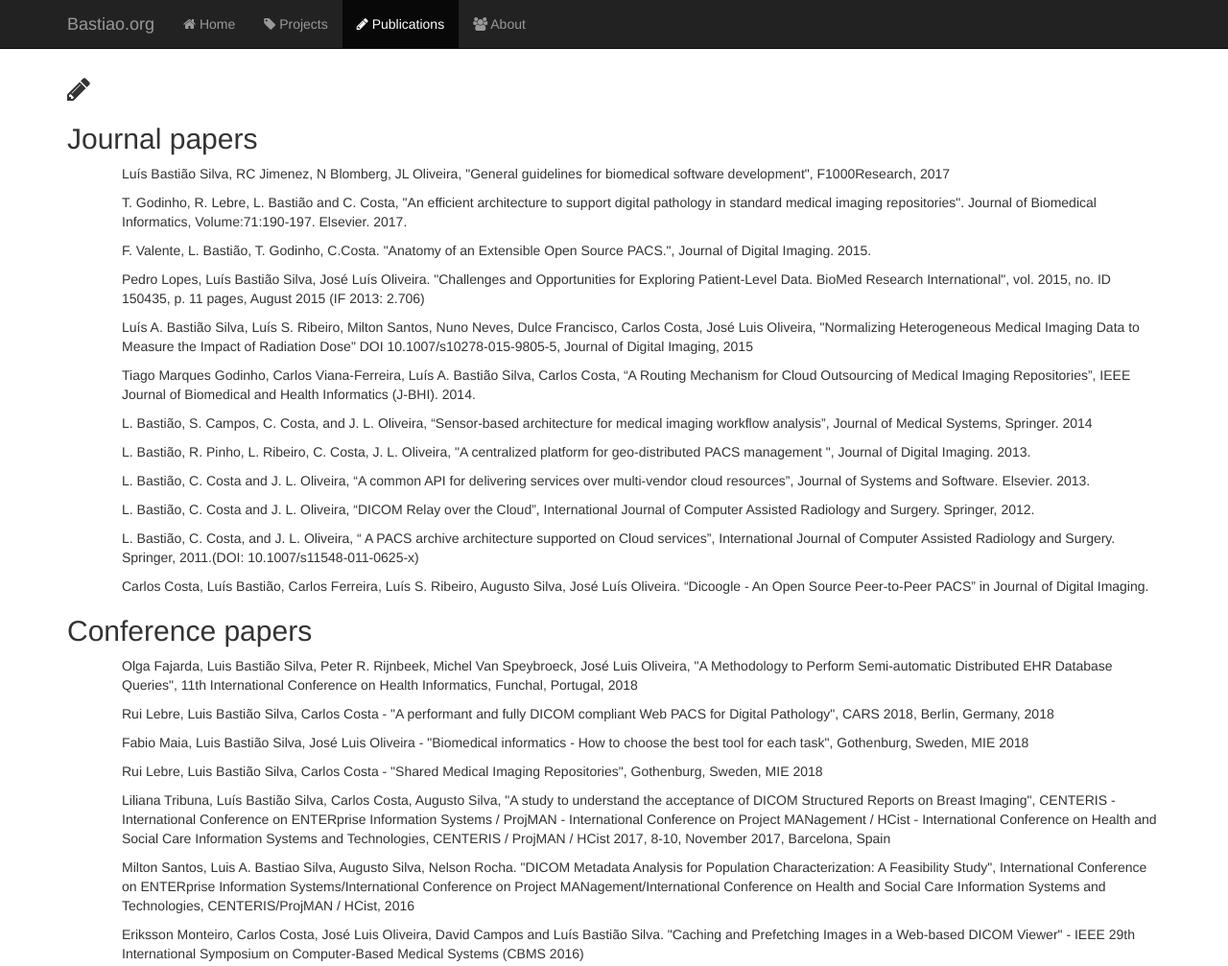
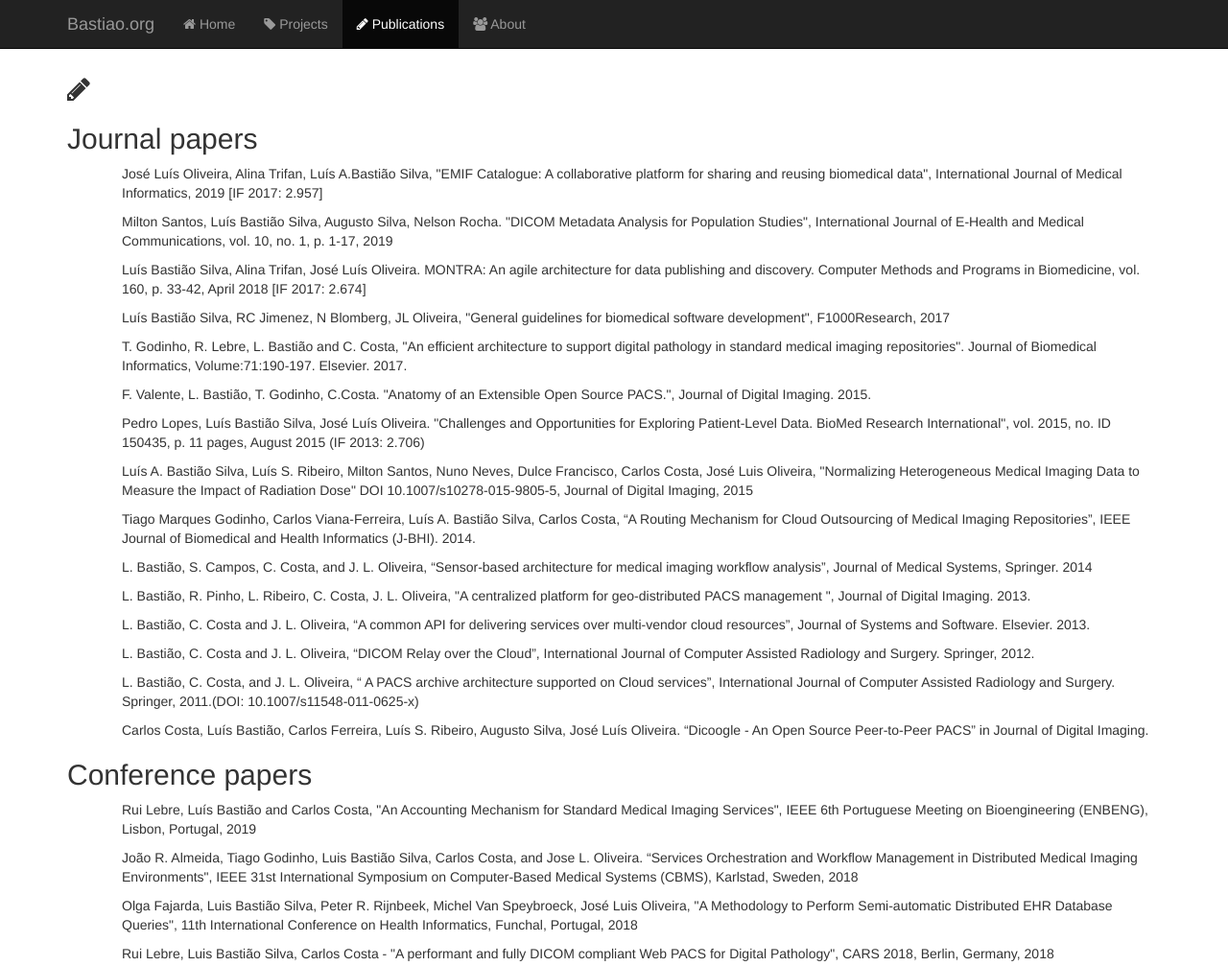
Before and after one commit to bastiao/bastiao.github.io, a plain HTML site: page index.html at #!/publications in a window 1280 px wide. Shown: the top 1007 px of the page at 96% size. Drawn offline with nearby package versions, Linux system fonts and the light colour scheme; some packages are replaced by stand-ins of ours.

Commit message:
Added more publications

```diff
--- a/index.html
+++ b/index.html
@@ -12,6 +12,8 @@
   <meta name="description" content="Luis Bastiao is a portuguese researcher and software developer.">
   <meta name="keywords" content="bastiao, luis bastiao, portfolio, dicom, pacs, network, cloud computing, biomedical text mining, information retrieval, information extraction, bioinformatics, research">
   <meta name="author" content="Luis Bastião">
+  <meta http-equiv="Pragma" content="no-cache">
+
 
   <link rel="shortcut icon" href="http://getbootstrap.com/docs-assets/ico/favicon.png">
 
--- a/templates/publications.html
+++ b/templates/publications.html
@@ -11,6 +11,20 @@ $("body").css("padding-top", "");
 <i class="fa fa-pencil fa-2x"> </i>
 <h2>Journal papers</h2>
 <div style="margin-left:5%">
+
+
+<p>
+José Luís Oliveira, Alina Trifan, Luís A.Bastião Silva, "EMIF Catalogue: A collaborative platform for sharing and reusing biomedical data",  International Journal of Medical Informatics, 2019 [IF 2017: 2.957]
+</p>
+
+<p>
+Milton Santos, Luís Bastião Silva, Augusto Silva, Nelson Rocha. "DICOM Metadata Analysis for Population Studies", International Journal of E-Health and Medical Communications, vol. 10, no. 1, p. 1-17, 2019
+</p>
+
+<p>
+Luís Bastião Silva, Alina Trifan, José Luís Oliveira. MONTRA: An agile architecture for data publishing and discovery. Computer Methods and Programs in Biomedicine, vol. 160, p. 33-42, April 2018 [IF 2017: 2.674]
+
+</p>
 
 <p>Luís Bastião Silva, RC Jimenez, N Blomberg, JL Oliveira, "General guidelines for biomedical software development", F1000Research, 2017
 </p>
@@ -64,6 +78,16 @@ Carlos Costa, Luís Bastião, Carlos Ferreira, Luís S. Ribeiro, Augusto Silva,
 
 <div style="margin-left:5%">
 
+
+
+
+<p>
+Rui Lebre, Luís Bastião and Carlos Costa, "An Accounting Mechanism for Standard Medical Imaging Services", IEEE 6th Portuguese Meeting on Bioengineering (ENBENG), Lisbon, Portugal, 2019
+</p>
+
+<p>
+João R. Almeida, Tiago Godinho, Luis Bastião Silva, Carlos Costa, and Jose L. Oliveira. “Services Orchestration and Workflow Management in Distributed Medical Imaging Environments", IEEE 31st International Symposium on Computer-Based Medical Systems (CBMS), Karlstad, Sweden, 2018
+</p>
 
 
 <p>
```
